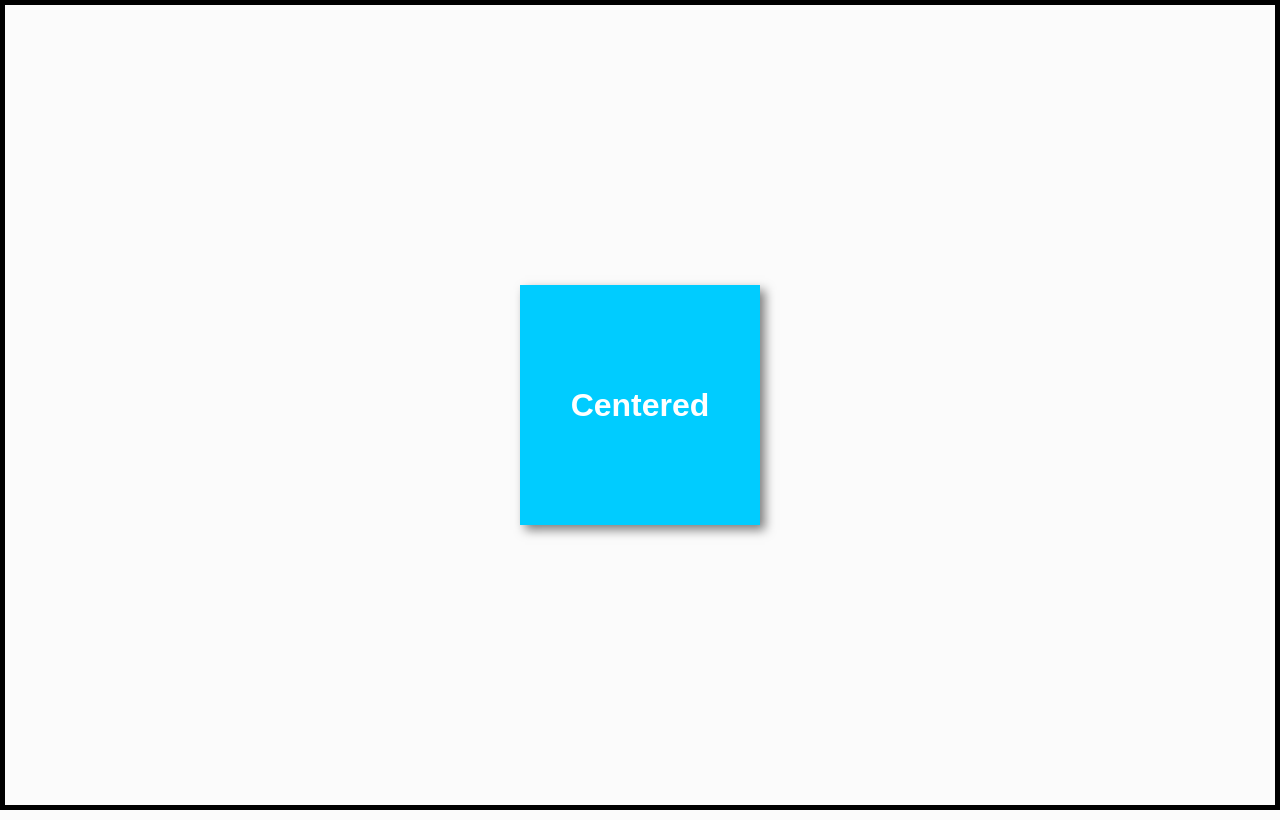
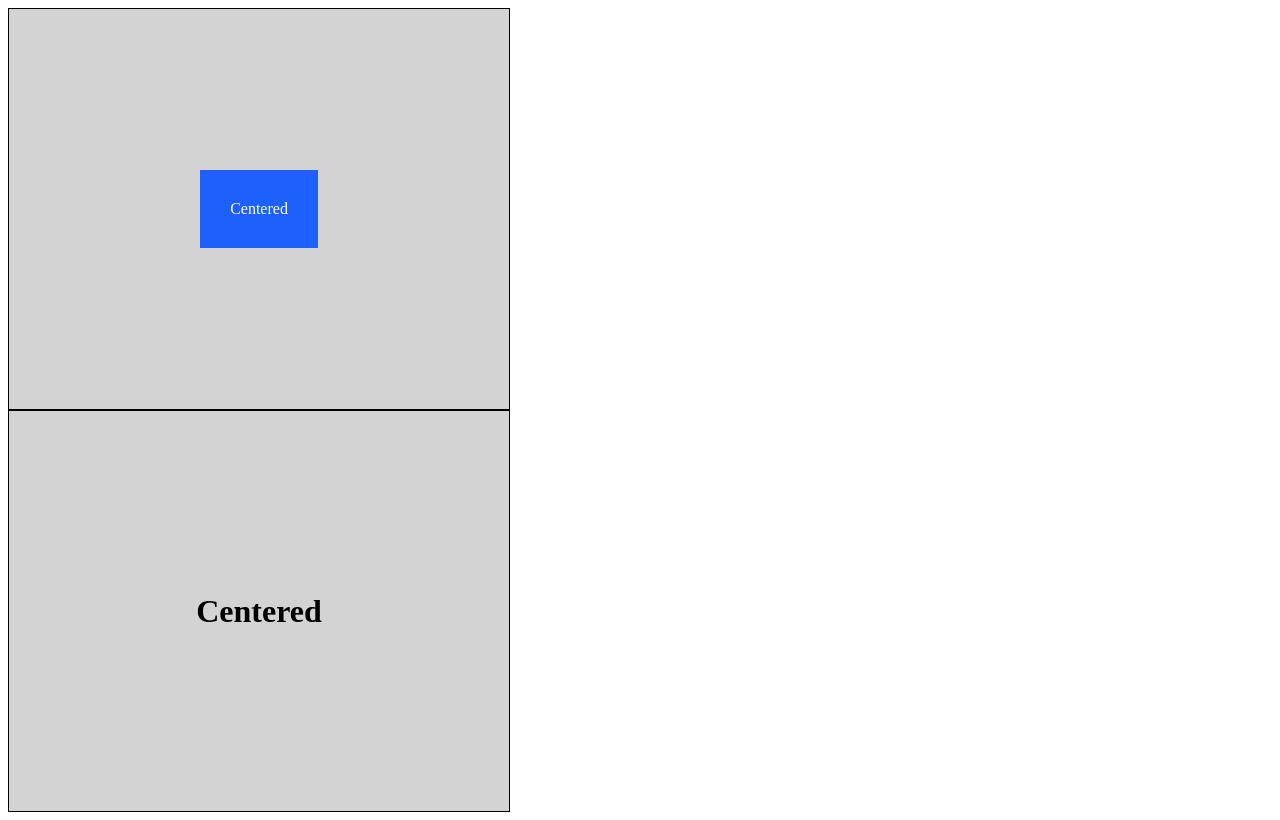
Before and after one commit to tnhan2905/ss9_html, a plain HTML site: page ss9/b1/index.html in a window 1280 px wide. Drawn offline with Linux system fonts and the light colour scheme.

Commit message:
Update index.html

```diff
--- a/ss9/b1/index.html
+++ b/ss9/b1/index.html
@@ -5,31 +5,30 @@
     <meta name="viewport" content="width=device-width, initial-scale=1.0">
     <title>Document</title>
 <style>
-        body {
-            font-family: Arial, sans-serif;
-            display: flex;
-            justify-content: center;
-            align-items: center;
-            margin: auto;
-            background-color: rgb(251, 251, 251);
-            height: 100vh;
-            border: 5px solid black;
-        }
     .container {
     display: flex;
     justify-content: center;
     align-items: center;
-            width: 200px;
-            height: 200px;
-            background-color: rgb(0, 204, 255);
-            padding: 20px;
-            box-shadow: 5px 5px 10px rgba(0, 0, 0, 0.5);
+    height: 400px;
+    width: 500px;
+    background-color: lightgray;
+    border: 1px solid black;
+}
+.box {
+    background-color: rgb(30, 96, 251);
     color: white;
-
+    text-align: center;
+    padding: 30px;
 }
 </style>
 </head>
 <body>
+    <div class="container">
+        <div class="box">Centered</div>
+    </div>
+</div>
+</body>
+</html>
     <div class="container">
         <div class="centered">
             <h1>Centered</h1>
```
Lines whose indentation alone changed are shown as unchanged.
